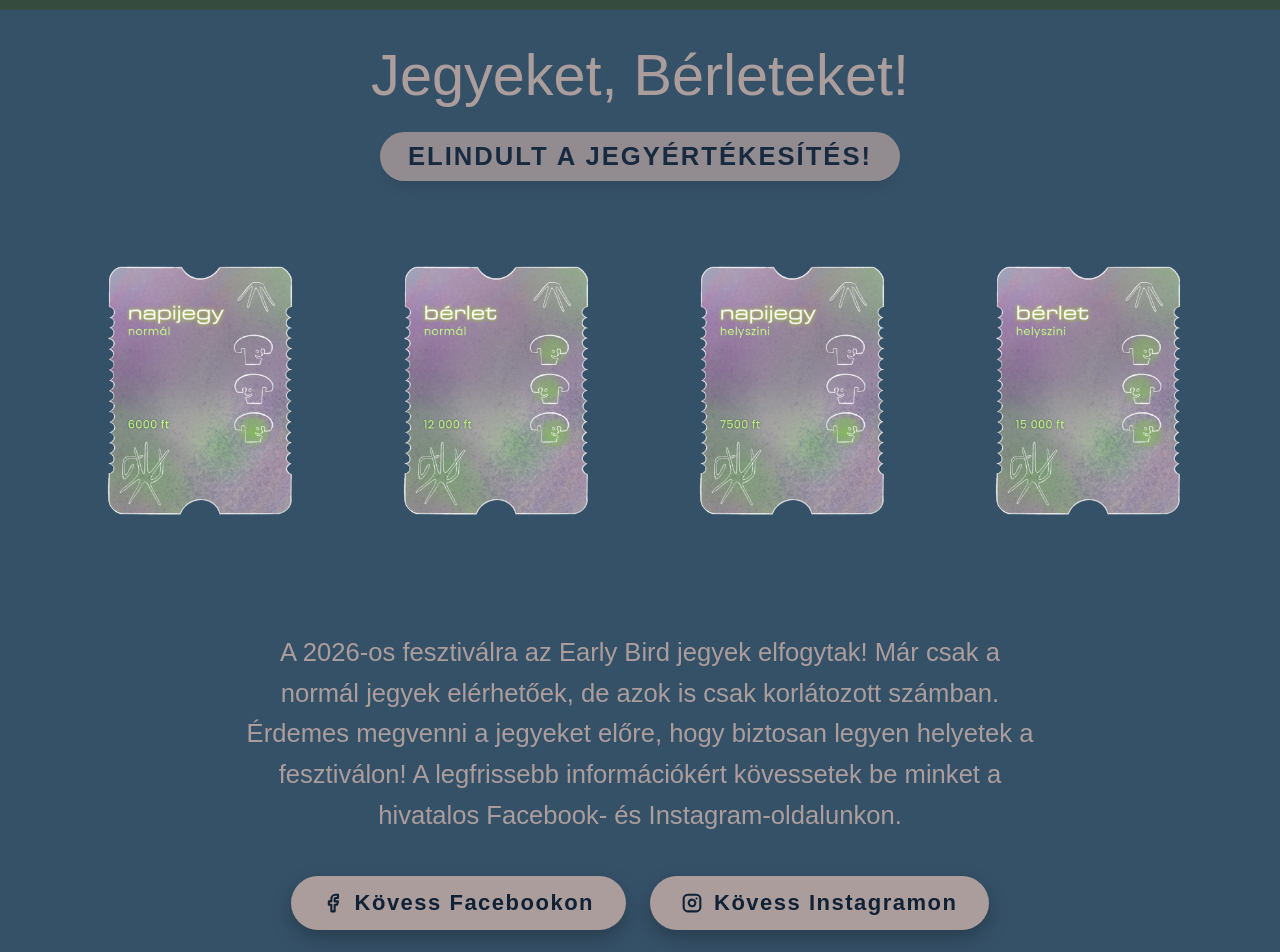
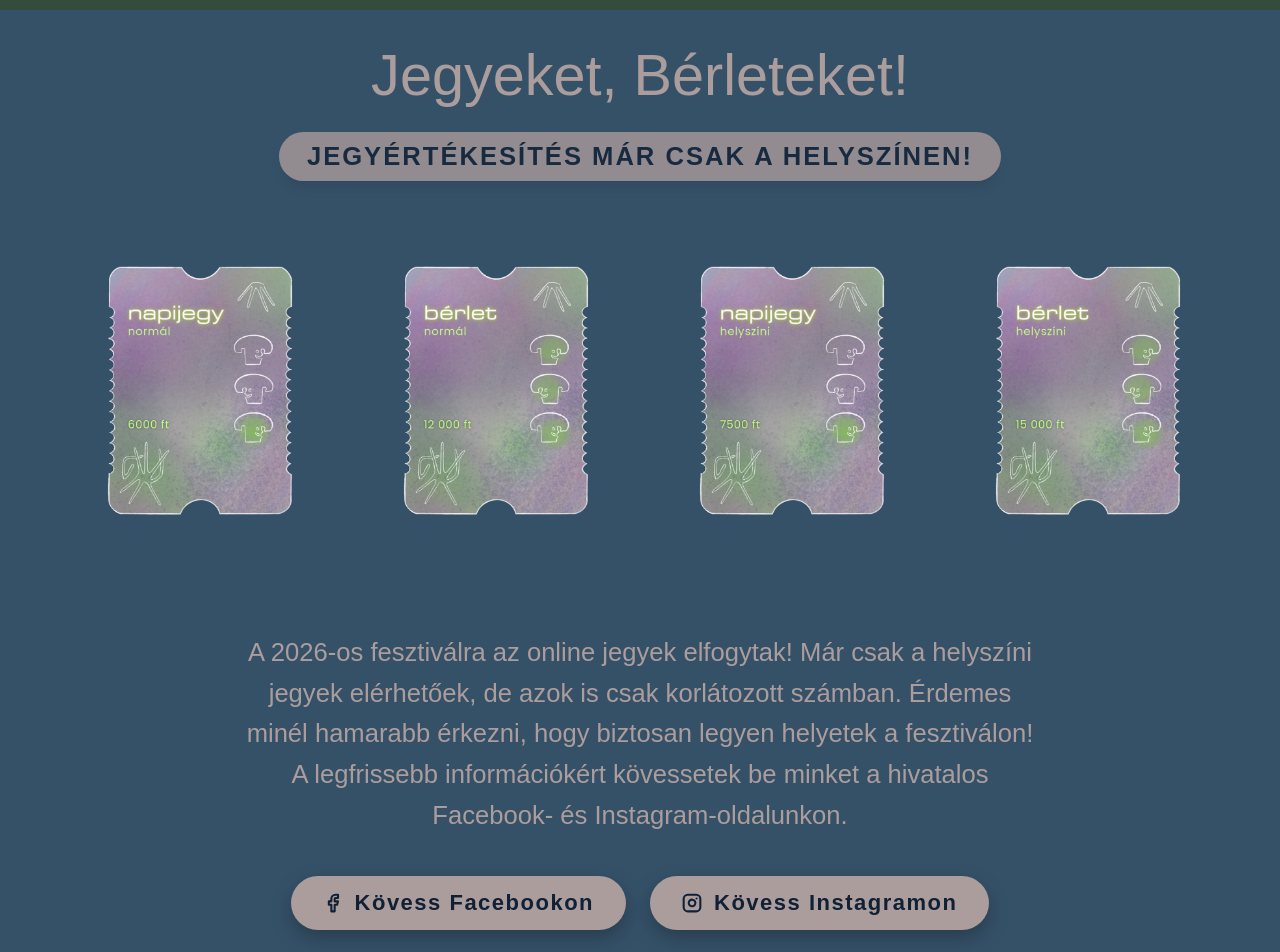
Before and after one commit to vilagombafeszt/vilagombafeszt.github.io, a Next.js app: page / in a window 1280 px wide. Shown: the part 2120-3072 px from the top of the page. Built offline with nearby package versions, Linux system fonts and the light colour scheme; a web font is replaced by a local one.

Commit message:
update jegyeksection

```diff
--- a/components/JegyekSection.tsx
+++ b/components/JegyekSection.tsx
@@ -114,7 +114,7 @@ export default function JegyekSection() {
         className="w-full max-w-[800px] font-[family-name:var(--font-body)] opacity-0 group-data-[visible=true]:animate-[fadeSlideUp_0.8s_cubic-bezier(0.2,0.8,0.2,1)_forwards]"
       >
         <div className="mb-[clamp(28px,4vh,48px)] inline-block animate-[pulse_3s_ease-in-out_infinite] rounded-full bg-[#ac9d9d] px-7 py-2.5 text-[clamp(17px,4vw,24px)] font-bold tracking-[2px] text-[#102135] shadow-lg md:text-[clamp(16px,2vw,26px)]">
-          ELINDULT A JEGYÉRTÉKESÍTÉS!
+          JEGYÉRTÉKESÍTÉS MÁR CSAK A HELYSZÍNEN!
         </div>
       </div>
 
@@ -129,10 +129,10 @@ export default function JegyekSection() {
         className="w-full max-w-[800px] font-[family-name:var(--font-body)] opacity-0 group-data-[visible=true]:animate-[fadeSlideUp_0.8s_cubic-bezier(0.2,0.8,0.2,1)_forwards]"
       >
         <p className="mb-[clamp(36px,5vh,56px)] text-[clamp(18px,4vw,24px)] leading-[1.6] md:text-[clamp(16px,2vw,26px)]">
-          A 2026-os fesztiválra az Early Bird jegyek elfogytak! Már csak a normál jegyek elérhetőek,
-          de azok is csak korlátozott számban. Érdemes megvenni a jegyeket előre, hogy biztosan
-          legyen helyetek a fesztiválon! A legfrissebb információkért kövessetek be minket a
-          hivatalos Facebook- és Instagram-oldalunkon.
+          A 2026-os fesztiválra az online jegyek elfogytak! Már csak a helyszíni jegyek elérhetőek,
+          de azok is csak korlátozott számban. Érdemes minél hamarabb érkezni, hogy biztosan legyen
+          helyetek a fesztiválon! A legfrissebb információkért kövessetek be minket a hivatalos
+          Facebook- és Instagram-oldalunkon.
         </p>
 
         <div className="flex flex-col items-center justify-center gap-[clamp(16px,2vw,24px)] sm:flex-row">
```
